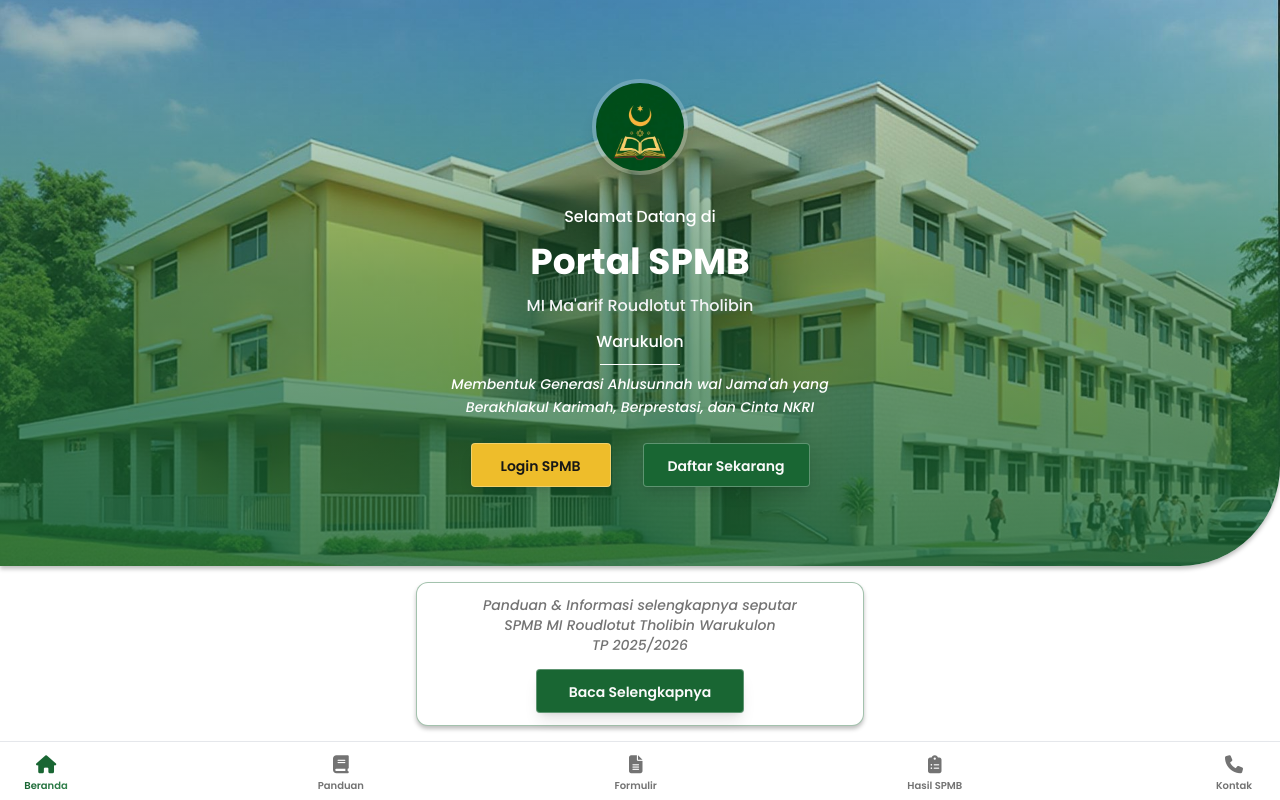
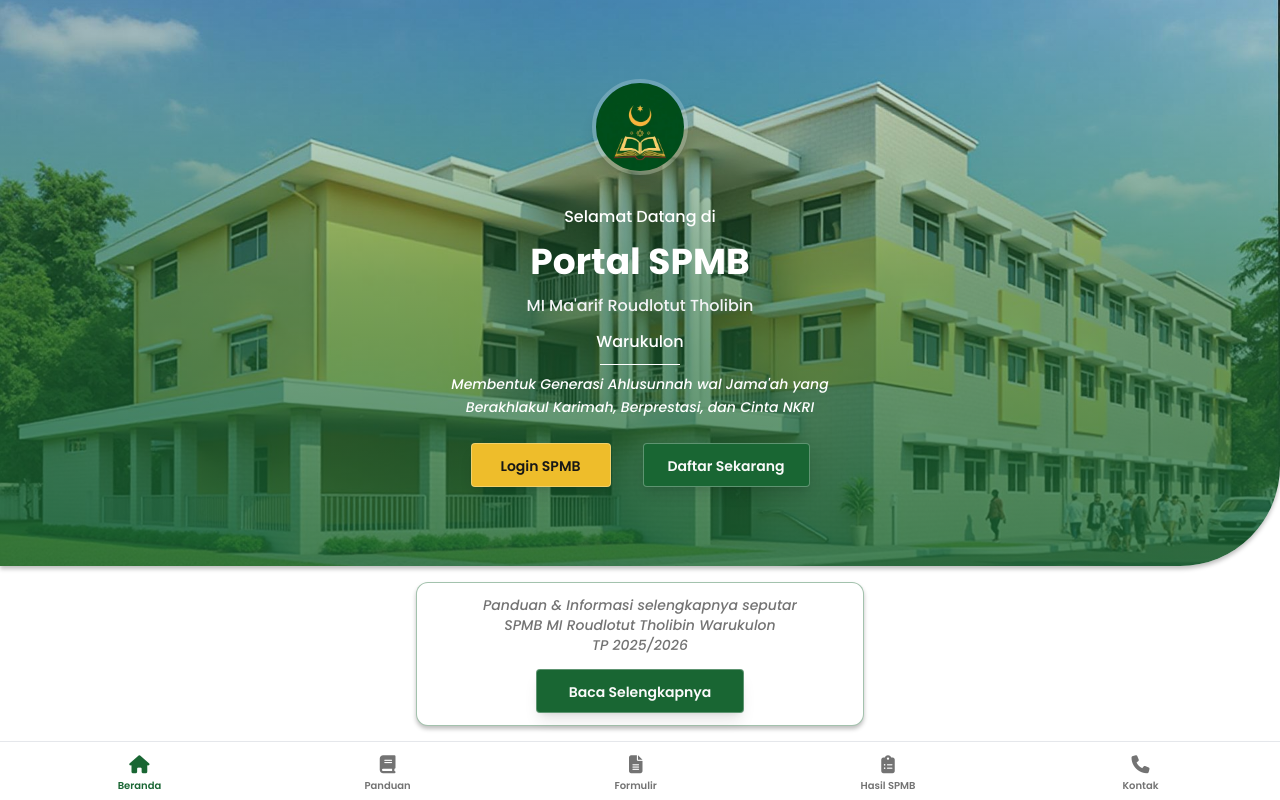
Before and after one commit to mimawarukulon68/rotholib-spmb-portal, a React (Vite) app: page / in a window 1280 px wide. Built offline with nearby package versions, Linux system fonts and the light colour scheme.

Commit message:
Fix: Navbar item shifting bug
Further address navbar item shifting issue.

```diff
--- a/src/components/BottomNavbar.tsx
+++ b/src/components/BottomNavbar.tsx
@@ -35,7 +35,7 @@ const BottomNavbar = () => {
 
   return (
     <nav className="fixed bottom-0 left-0 right-0 bg-white border-t border-gray-200 shadow-button z-50">
-      <div className="flex items-center justify-between h-[58px] px-4 py-1.5">
+      <div className="flex items-center justify-around h-[58px] px-4 py-1.5">
         {navItems.map((item) => {
           const isActive = location.pathname === item.path;
 
@@ -60,9 +60,9 @@ const BottomNavbar = () => {
                 )} />
               </div>
               <span className={cn(
-                "block text-[10px] font-semibold leading-[12.5px] transition-all duration-200",
+                "block text-[10px] font-semibold leading-[12.5px] transition-all duration-200 whitespace-nowrap",
                 isActive
-                  ? "text-transparent bg-gradient-to-r from-islamic-green to-primary-light bg-clip-text"
+                  ? "text-islamic-green"
                   : "text-muted-foreground"
               )}>
                 {item.name}
```
